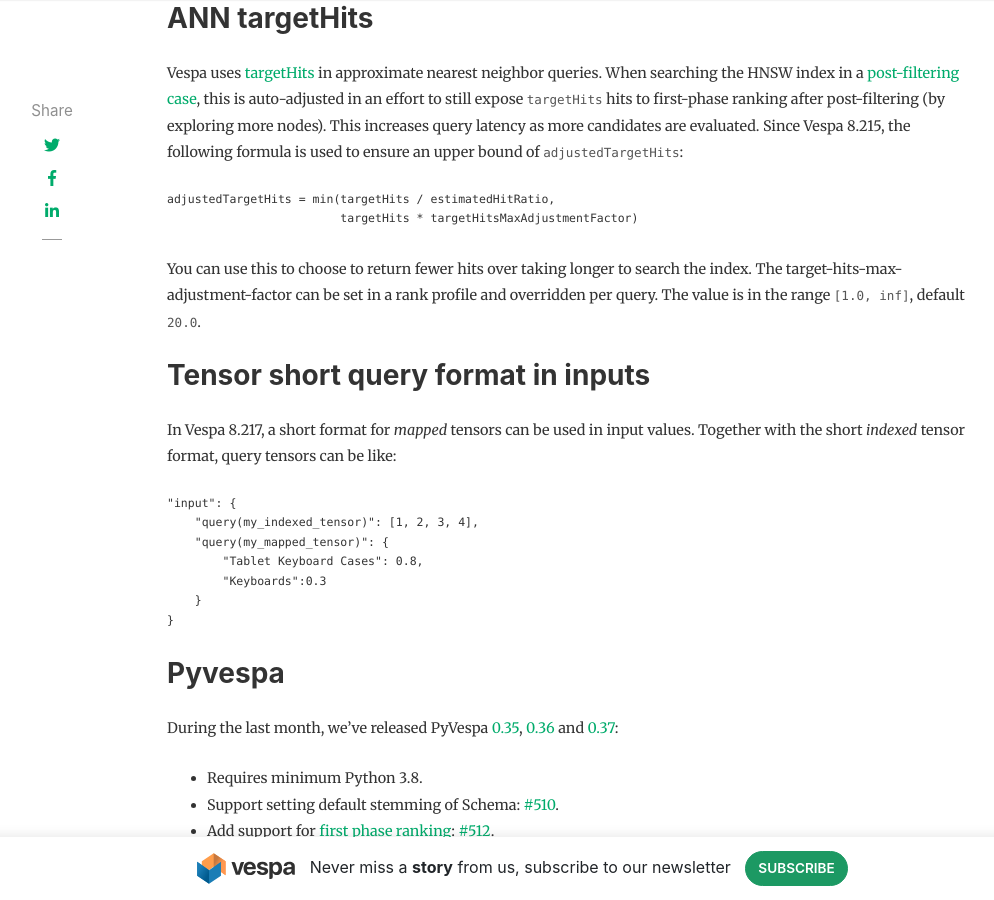
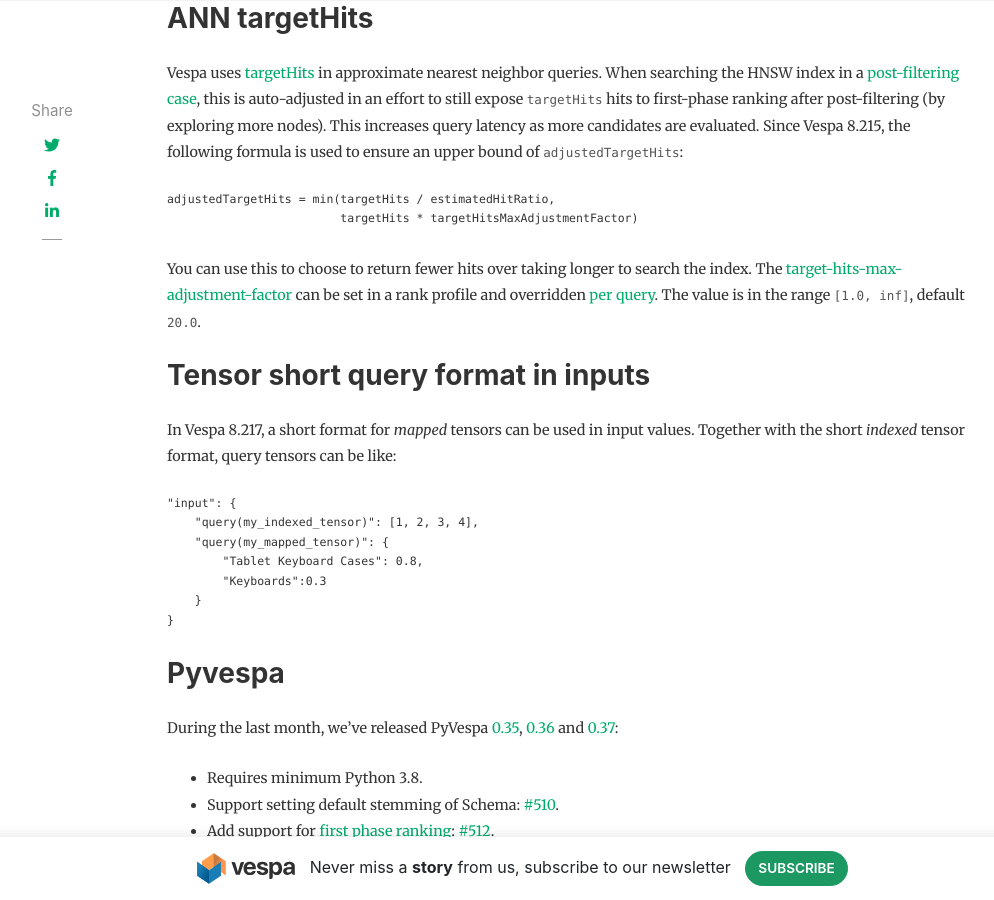
Before and after one commit to vespa-engine/blog, a Jekyll site: the page built from _posts/newsletter/2023-08-31-vespa-newsletter-august-2023.md, in a window 1280 px wide and 900 px high, scrolled down 1074 px. Shown: the whole window, without its empty margins (118-1112 px from the left). Built offline with Jekyll 4.4.1, drawn with Linux system fonts in a browser that asks for light colours; nearby versions of some CDN libraries; comment, search, counter and statistics services are not loaded; some of the changed lines change nothing that is shown.

Commit message:
Add missing links

```diff
--- a/_posts/newsletter/2023-08-31-vespa-newsletter-august-2023.md
+++ b/_posts/newsletter/2023-08-31-vespa-newsletter-august-2023.md
@@ -60,7 +60,9 @@ Since Vespa 8.215, the following formula is used to ensure an upper bound of `ad
                              targetHits * targetHitsMaxAdjustmentFactor)
 
 You can use this to choose to return fewer hits over taking longer to search the index.
-The target-hits-max-adjustment-factor can be set in a rank profile and overridden per query.
+The [target-hits-max-adjustment-factor](https://docs.vespa.ai/en/reference/schema-reference.html#target-hits-max-adjustment-factor)
+can be set in a rank profile and overridden
+[per query](https://docs.vespa.ai/en/reference/query-api-reference.html#ranking.matching.targetHitsMaxAdjustmentFactor).
 The value is in the range `[1.0, inf]`, default `20.0`.
 
 
```
